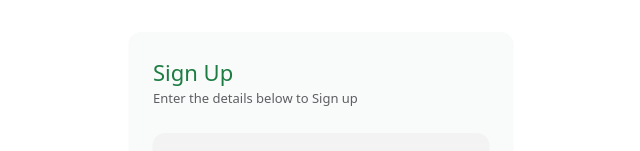
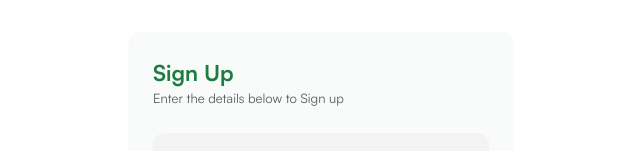
Before and after one commit to dignitestudios-dev/BuzzHub-SignUp, a React (Vite) app: page / in a window 1280 px wide. Shown: the top 151 px of the page, without its empty margins (319-959 px from the left). Built offline with nearby package versions, Linux system fonts and the light colour scheme.

Commit message:
updated font to satoshi

```diff
--- a/src/index.css
+++ b/src/index.css
@@ -1,6 +1,22 @@
 @tailwind base;
 @tailwind components;
 @tailwind utilities;
+
+@font-face {
+  font-family: "Satoshi";
+  src: url("../public/font/Satoshi-Variable.ttf") format("truetype");
+  font-weight: 100 900;
+  font-style: normal;
+}
+
+@layer base {
+  body {
+    font-family: "Satoshi", sans-serif;
+  }
+}
+
+
+
 
 #opentime:before {
   content: "Opening Hour";
--- a/src/pages/SignUp.jsx
+++ b/src/pages/SignUp.jsx
@@ -149,7 +149,7 @@ const SignUp = () => {
         <div className="bg-[#F9FAFA] h-full lg:w-[30%] md:w-[50%] w-[90%] p-6 shadow-sm rounded-xl">
           <form className="h-auto" onSubmit={handleSubmit(createAccount)}>
             <div className="mb-6">
-              <p className="bg-red text-[22px] font-medium text-primary">
+              <p className="bg-red text-[22px] font-bold text-primary">
                 Sign Up
               </p>
               <p className="bg-red text-[13px] text-secondary">
```
Also changed, not shown: public/font/Satoshi-Variable.ttf (added), public/font/Satoshi-VariableItalic.ttf (added).
